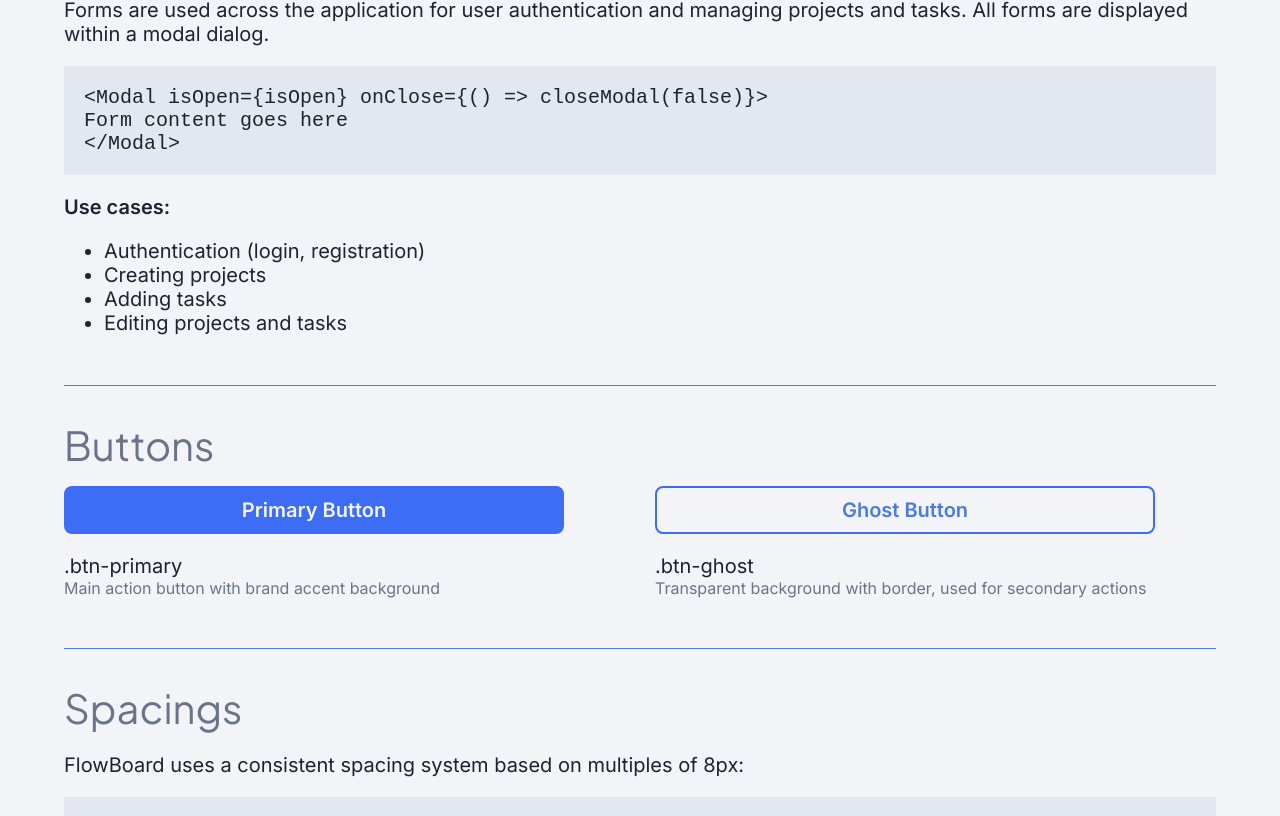
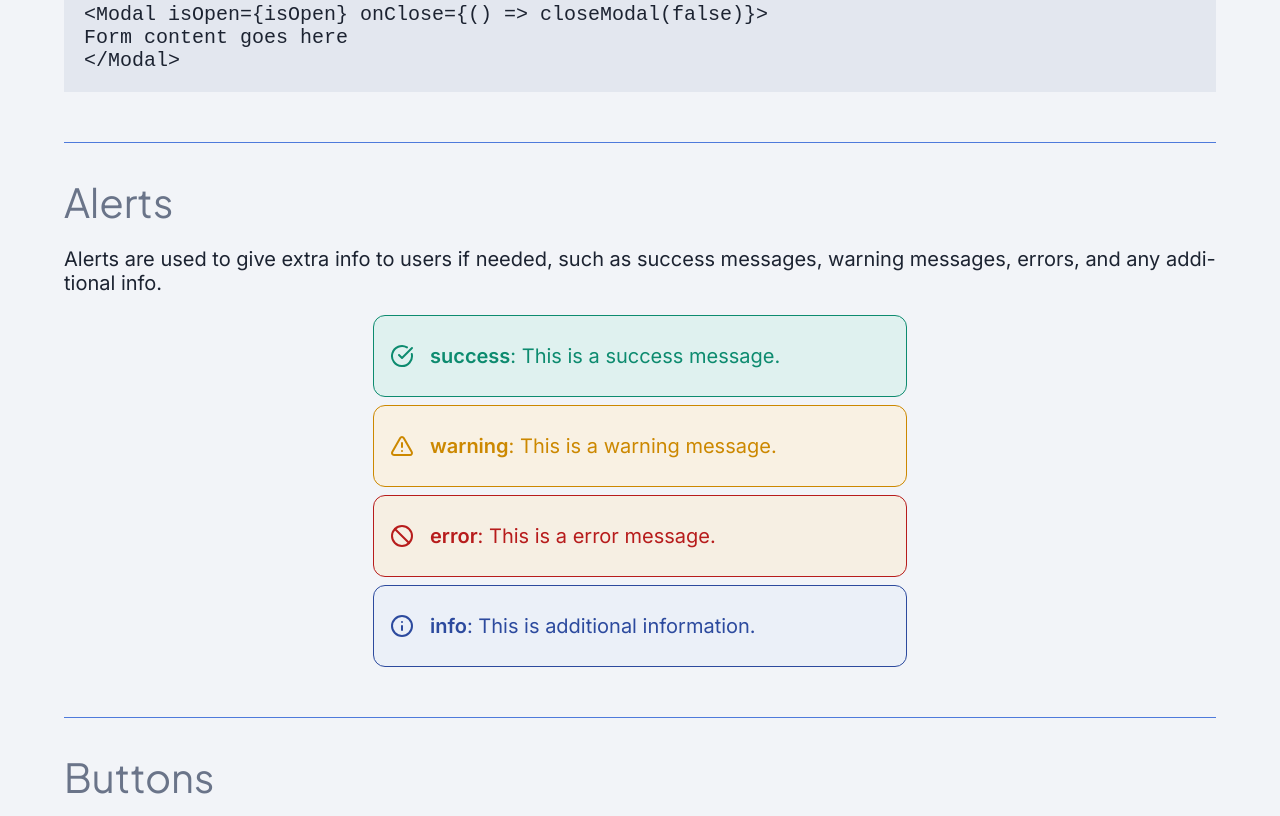
Before and after one commit to notEmmi/FlowBoard, a React (Vite) app in the folder frontend/: page /styleguide in a window 1280 px wide. Shown: the part 3350-4166 px from the top of the page. Built offline with nearby package versions, Linux system fonts and the light colour scheme; no server answers.

Commit message:
feat: update Alert component styles and integrate into StyleGuide

```diff
--- a/frontend/src/App.css
+++ b/frontend/src/App.css
@@ -14,8 +14,14 @@
   --ui-sidebar: #344C8A;      /* sidebar, nav, headers */
 
   /* Status Colors */
-  --status-success: #54D1B2;
-  --status-warning: #FFC663;
+  --status-success: #0D8B6F;
+  --status-success-muted: rgba(212, 240, 234, 0.6);
+  --status-warning: #CC8800;
+  --status-warning-muted: rgba(255, 240, 214, 0.6);
+  --status-info: #2C4A9E;
+  --status-info-muted: rgba(232, 238, 249, 0.6);
+  --status-error: #B71C1C;
+  --status-error-muted: rgba(250, 237, 213, 0.6);
 
   /* Text */
   --text-primary: #1C2331;    /* main readable text */
--- /dev/null
+++ b/frontend/src/components/Alerts.css
@@ -0,0 +1,35 @@
+.alert {
+	display: flex;
+	flex-direction: row;
+	align-items: center;
+	gap: 16px;
+	padding: 8px 16px;
+	border: solid 1px;
+	border-radius: 12px;
+	max-width: 500px;
+	margin: 8px auto;
+}
+
+.alert-success {
+	border-color: var(--status-success);
+	color: var(--status-success);
+	background-color: var(--status-success-muted);
+}
+
+.alert-warning {
+	border-color: var(--status-warning);
+	color: var(--status-warning);
+	background-color: var(--status-warning-muted);
+}
+
+.alert-info {
+	border-color: var(--status-info);
+	color: var(--status-info);
+	background-color: var(--status-info-muted);
+}
+
+.alert-error {
+	border-color: var(--status-error);
+	color: var(--status-error);
+	background-color: var(--status-error-muted);
+}
--- a/frontend/src/components/Alerts.jsx
+++ b/frontend/src/components/Alerts.jsx
@@ -1,10 +1,23 @@
-export default function Alert({ type, message }) {
+import './Alerts.css';
+import {CheckCircle, TriangleAlert, Ban, Info } from 'lucide-react';
 
-	return  (
+export default function Alert({ type, children }) {
+
+	const iconMap = {
+		success: CheckCircle,
+		warning: TriangleAlert,
+		error: Ban,
+		info: Info
+	};
+
+	const Icon = iconMap[type];
+
+	return (
 		<div className={`alert alert-${type}`}>
-			<p><b>{type}</b>: {message}</p>
+			<Icon className='' />
+			<p><b>{type}</b>: {children}</p>
 		</div>
-	)
+	);
 
 
 }
--- a/frontend/src/pages/StyleGuide.jsx
+++ b/frontend/src/pages/StyleGuide.jsx
@@ -1,6 +1,6 @@
 import "./StyleGuide.css";
 import Divider from "../components/Divider";
-import { LayoutDashboard, KanbanSquare, Clock, SlidersHorizontal } from 'lucide-react';<br />
+import Alert from "../components/Alerts";
 
 function ColorSwatch({ name, hex, usage }) {
 	return (
@@ -113,9 +113,6 @@ export default function StyleGuide() {
 			<div className='section'>
 				<h2>Iconography</h2>
 				<p>We use icons from the <a className="link" href="https://lucide.dev/icons/" target="_blank" rel="noreferrer">Lucide React library</a>.</p>
-				<CodeBlock>
-						size: 50px (desktop), 32px (tablet), 24px (mobile);
-				</CodeBlock>
 
 			</div>
 			<Divider />
@@ -139,14 +136,25 @@ export default function StyleGuide() {
 					{'Form content goes here'}<br />
 					{'</Modal>'}
 				</CodeBlock>
-				<p><b>Use cases:</b></p>
-				<ul>
-					<li>Authentication (login, registration)</li>
-					<li>Creating projects</li>
-					<li>Adding tasks</li>
-					<li>Editing projects and tasks</li>
-				</ul>
 			</div>
+
+			<Divider />
+			<div className='section'>
+				<h2>Alerts</h2>
+				<p>Alerts are used to give extra info to users if needed, such as success messages, warning messages, errors, and any additional info.</p>
+				<div className="alerts-example">
+
+					<Alert type="success">This is a success message.</Alert>
+
+					<Alert type={"warning"}>This is a warning message.</Alert>
+
+					<Alert type={"error"}>This is a error message.</Alert>
+
+					<Alert type={"info"}>This is additional information.</Alert>
+				</div>
+
+			</div>
+
 
 			<Divider />
 			<div className='section'>
```
